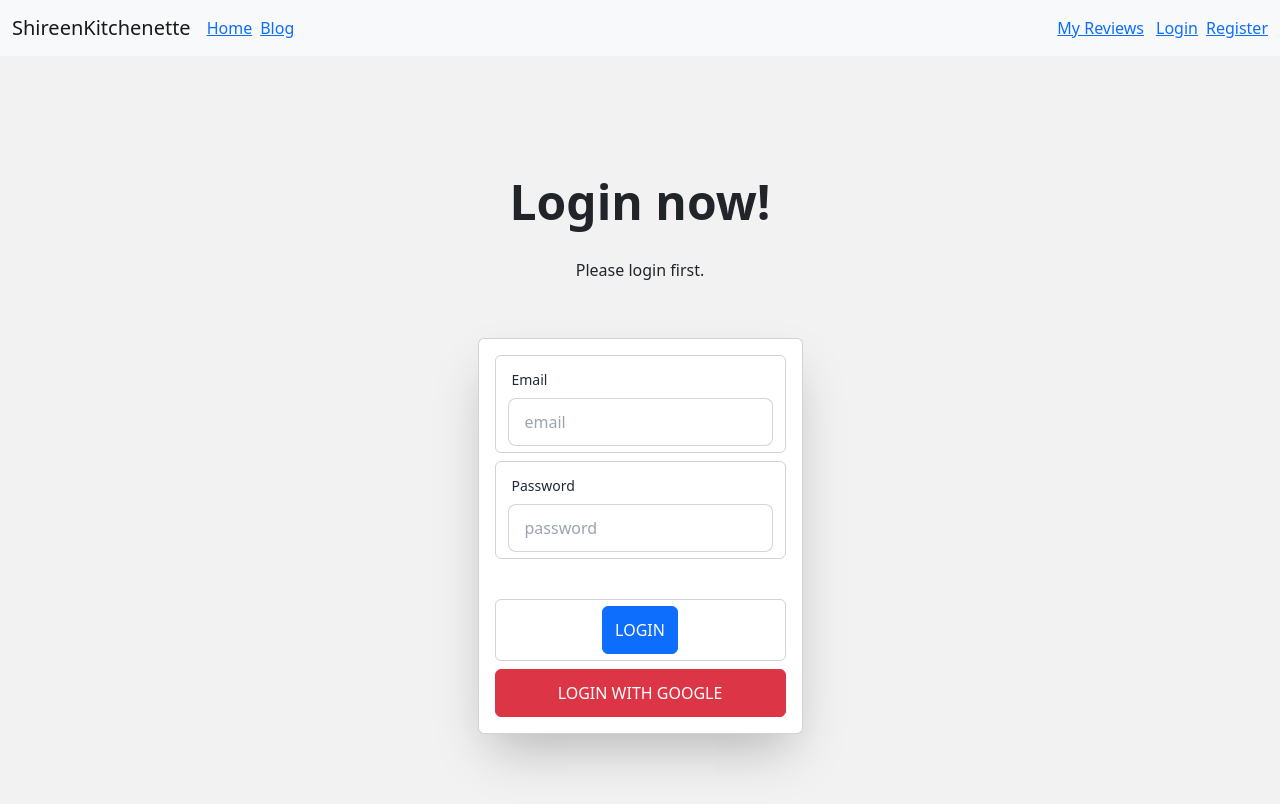
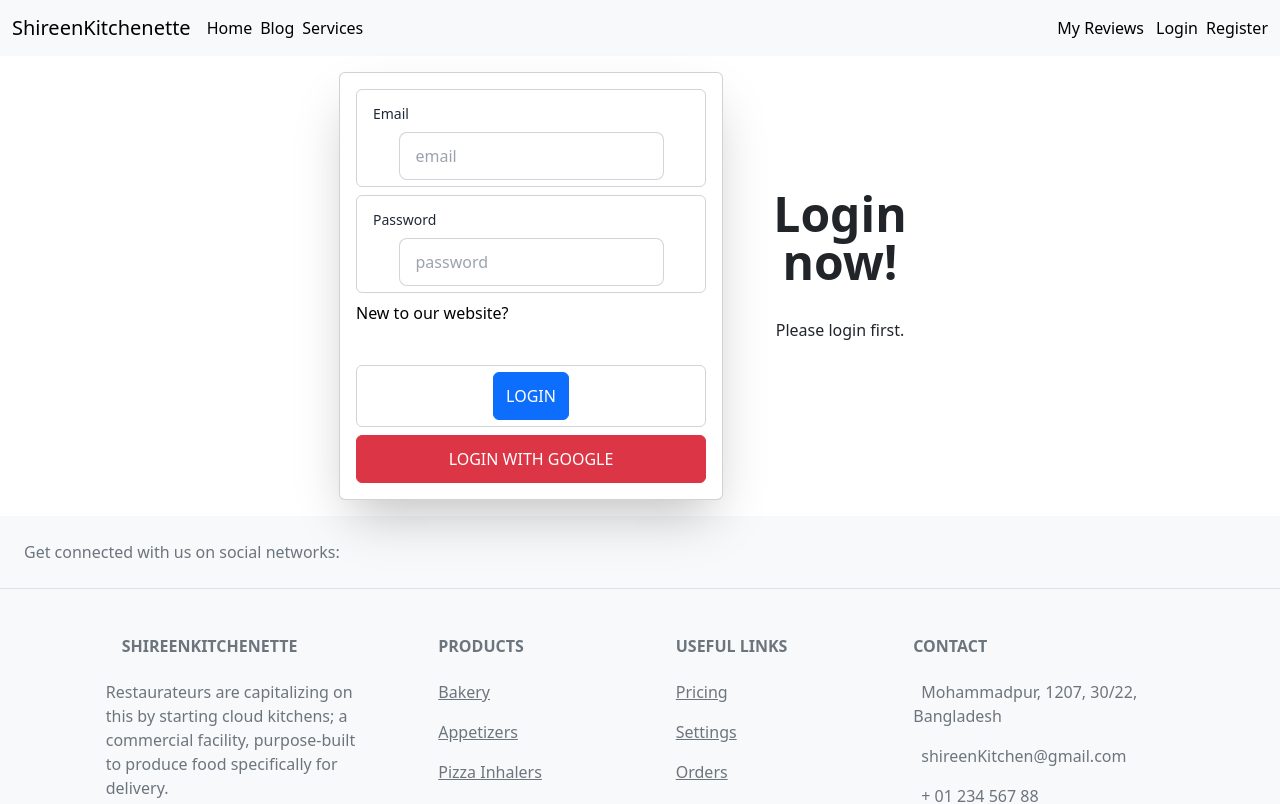
Before and after one commit to yeasin181015/serviceReviewClientSide, a React (Create React App) app: page /login in a window 1280 px wide. Shown: the top 804 px of the page. Built offline with nearby package versions, Linux system fonts and the light colour scheme; no server answers.

Commit message:
jwt-token fetch replay

```diff
--- a/src/Components/Home/Home.js
+++ b/src/Components/Home/Home.js
@@ -18,11 +18,11 @@ const Home = () => {
             className="w-50 h-50 rounded"
           ></video>
           <div>
-            <h1 className="text-5xl font-bold">Box Office News!</h1>
+            <h1 className="text-5xl font-bold">Why control hunger!</h1>
             <p className="py-6">
-              Provident cupiditate voluptatem et in. Quaerat fugiat ut assumenda
-              excepturi exercitationem quasi. In deleniti eaque aut repudiandae
-              et a id nisi.
+              Cooking is all about people. Food is maybe the only universal
+              thing that really has the power to bring everyone together. No
+              matter what
             </p>
             <button className="btn btn-primary">Get Started</button>
           </div>
--- a/src/Components/Login/Login.js
+++ b/src/Components/Login/Login.js
@@ -1,10 +1,10 @@
 import React from "react";
-import { useContext, useState } from "react";
-import { useNavigate, Link, useLocation } from "react-router-dom";
+import { useContext } from "react";
+import { useNavigate, useLocation, Link } from "react-router-dom";
 import { AuthContext } from "../../Context/AuthProvider.js";
 import Button from "react-bootstrap/Button";
 import { GoogleAuthProvider } from "firebase/auth";
-import { ToastContainer, toast } from "react-toastify";
+import { ToastContainer } from "react-toastify";
 import "react-toastify/dist/ReactToastify.css";
 
 const Login = () => {
@@ -21,29 +21,27 @@ const Login = () => {
     const email = form.email.value;
     const password = form.password.value;
 
-    try {
-      const user = await signInUser(email, password);
+    signInUser(email, password)
+      .then((result) => {
+        const user = result.user;
+
         const currentUser = {
           email: user.email,
         };
-
+        //get jwt token
         fetch("http://localhost:5000/jwt", {
           method: "POST",
           headers: {
-          "content-type": "application/json",
+            "Content-Type": "application/json",
           },
           body: JSON.stringify(currentUser),
         })
           .then((res) => res.json())
-        .then((data) => {
-          console.log(data);
-          localStorage.setItem("genius-token", data.token);
+          .then((data) => console.log(data));
+
         navigate(from, { replace: true });
-        });
-    } catch (error) {
-      toast("Invalid username or password");
-      console.error(error);
-    }
+      })
+      .catch((error) => console.error(error));
   };
 
   const handleGoogleSignIn = async () => {
@@ -56,8 +54,8 @@ const Login = () => {
   };
 
   return (
-    <div className="hero min-h-screen bg-base-200">
-      <div className="hero-content flex-col">
+    <div className="hero">
+      <div className="hero-content flex-col lg:flex-row-reverse">
         <div className="text-center lg:text-left">
           <h1 className="text-5xl font-bold">Login now!</h1>
           <p className="py-6">Please login first.</p>
@@ -66,7 +64,7 @@ const Login = () => {
           <form onSubmit={handleLogin} className="card-body">
             <div className="form-control">
               <label className="label">
-                <span className="label-text">Email</span>
+                <span className="label-text ">Email</span>
               </label>
               <input
                 type="email"
@@ -88,6 +86,10 @@ const Login = () => {
                 required
               />
             </div>
+
+            <Link to="/register" className="text-black text-left no-underline">
+              New to our website?
+            </Link>
             <ToastContainer />
             <div className="form-control mt-6">
               <button className="btn btn-primary">Login</button>
--- a/src/Components/Service/Service.js
+++ b/src/Components/Service/Service.js
@@ -6,11 +6,11 @@ const Service = ({ service }) => {
   return (
     <div className="card card-compact bg-base-100 shadow-xl">
       <figure>
-        <img src={img} alt="Shoes" />
+        <img src={img} className="w-full h-60" alt="Shoes" />
       </figure>
       <div className="card-body">
         <h2 className="card-title">{name}</h2>
-        <p>{slicedDes}...</p>
+        <p className="text-left">{slicedDes}...</p>
         <div className="card-actions justify-end">
           <Link to={`/service/${_id}`}>
             <button className="btn btn-primary">See more</button>
--- a/src/Components/ServiceDetails/ServiceDetails.js
+++ b/src/Components/ServiceDetails/ServiceDetails.js
@@ -7,7 +7,6 @@ import { PhotoProvider, PhotoView } from "react-photo-view";
 
 const ServiceDetails = () => {
   const { serviceItem, specificReviews } = useLoaderData();
-  console.log(serviceItem);
   const { _id, img, name, description } = serviceItem;
 
   const { user } = useContext(AuthContext);
@@ -34,9 +33,7 @@ const ServiceDetails = () => {
       body: JSON.stringify(review),
     })
       .then((response) => response.json())
-      .then((data) => {
-        console.log("Success:", data);
-      })
+      .then((data) => {})
       .catch((error) => {
         console.error("Error:", error);
       });
--- a/src/Routes/Routes.js
+++ b/src/Routes/Routes.js
@@ -32,6 +32,7 @@ const router = createBrowserRouter([
         path: "/register",
         element: <Register></Register>,
       },
+
       {
         path: "/service/:id",
         element: <ServiceDetails></ServiceDetails>,
--- a/src/Shared/Header/Header.js
+++ b/src/Shared/Header/Header.js
@@ -1,10 +1,6 @@
-import { Image } from "react-bootstrap";
-import Button from "react-bootstrap/Button";
 import Container from "react-bootstrap/Container";
-import Form from "react-bootstrap/Form";
 import Nav from "react-bootstrap/Nav";
 import Navbar from "react-bootstrap/Navbar";
-import NavDropdown from "react-bootstrap/NavDropdown";
 import { Link, useNavigate } from "react-router-dom";
 import { useContext } from "react";
 import { AuthContext } from "./../../Context/AuthProvider";
@@ -22,21 +18,32 @@ const Header = () => {
       console.error(error);
     }
   };
-  // console.log(user);
+  console.log(user);
   return (
     <Navbar bg="light" expand="lg">
       <Container fluid>
-        <Navbar.Brand href="#">ShireenKitchenette</Navbar.Brand>
+        <Navbar.Brand>
+          <Link to="/" className="no-underline text-black">
+            ShireenKitchenette
+          </Link>
+        </Navbar.Brand>
         <Navbar.Toggle aria-controls="navbarScroll" />
         <Navbar.Collapse id="navbarScroll">
           <Nav className="me-auto my-2 my-lg-0" navbarScroll>
-            <Link to="/" className="mr-2">
+            <Link to="/" className="mr-2 no-underline text-black">
               Home
             </Link>
-            <Link to="/blog">Blog</Link>
+            <Link to="/blog" className="no-underline text-black">
+              Blog
+            </Link>
+            <Link to="/all-services" className="ml-2 no-underline text-black">
+              Services
+            </Link>
           </Nav>
           <Nav className="mr-3">
-            <Link to="/myreviews">My Reviews</Link>
+            <Link to="/myreviews" className="no-underline text-black">
+              My Reviews
+            </Link>
           </Nav>
           <Nav>
             {user?.uid ? (
@@ -56,10 +63,12 @@ const Header = () => {
               </Nav>
             ) : (
               <Nav>
-                <Link to="/login" className="mr-2">
+                <Link to="/login" className="mr-2 no-underline text-black">
                   Login
                 </Link>
-                <Link to="/register">Register</Link>
+                <Link to="/register" className="no-underline text-black">
+                  Register
+                </Link>
               </Nav>
             )}
           </Nav>
```
Also changed, not shown: src/Components/MyReviews/MyReviews.js (+2 -21 lines), firebase.json (added), 1 other file (tests, documents, lock files or other folders). Lines whose indentation alone changed are shown as unchanged.
